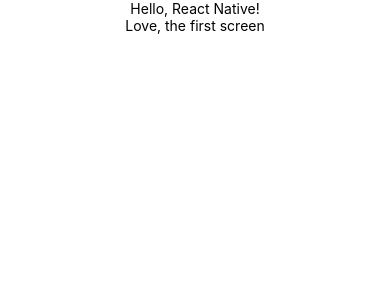
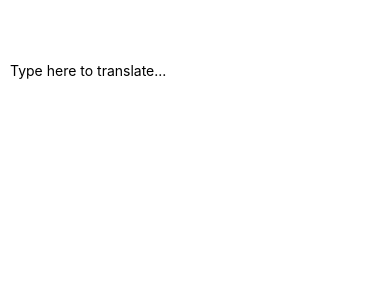
Before and after one commit to srianbury/learn-react-native, a React Native app: screen / in a window 390 px wide. Shown: the top 300 px of the page. Built offline with nearby package versions, Linux system fonts and the light colour scheme.

Commit message:
The Basics: Handling Text Input

```diff
--- a/FirstScreen.tsx
+++ b/FirstScreen.tsx
@@ -1,23 +1,25 @@
-import { StatusBar } from "expo-status-bar";
-import { StyleSheet, Text, View } from "react-native";
+import { useState } from "react";
+import { Text, View, TextInput } from "react-native";
 
 function FirstScreen(): JSX.Element {
+  const [text, setText] = useState<string>("");
+
   return (
-    <View style={styles.container}>
-      <Text>Hello, React Native!</Text>
-      <Text>Love, the first screen</Text>
-      <StatusBar style="auto" />
+    <View style={{ padding: 10 }}>
+      <TextInput
+        style={{ height: 40, marginTop: 40 }}
+        placeholder="Type here to translate..."
+        onChangeText={setText}
+        defaultValue={text}
+      />
+      <Text style={{ padding: 10, fontSize: 42 }}>
+        {text
+          .split(" ")
+          .map((word) => (word.trim() !== "" ? "🍕" : ""))
+          .join(" ")}
+      </Text>
     </View>
   );
 }
 
-const styles = StyleSheet.create({
-  container: {
-    flex: 1,
-    backgroundColor: "#fff",
-    alignItems: "center",
-    justifyContent: "center",
-  },
-});
-
 export { FirstScreen };
```
